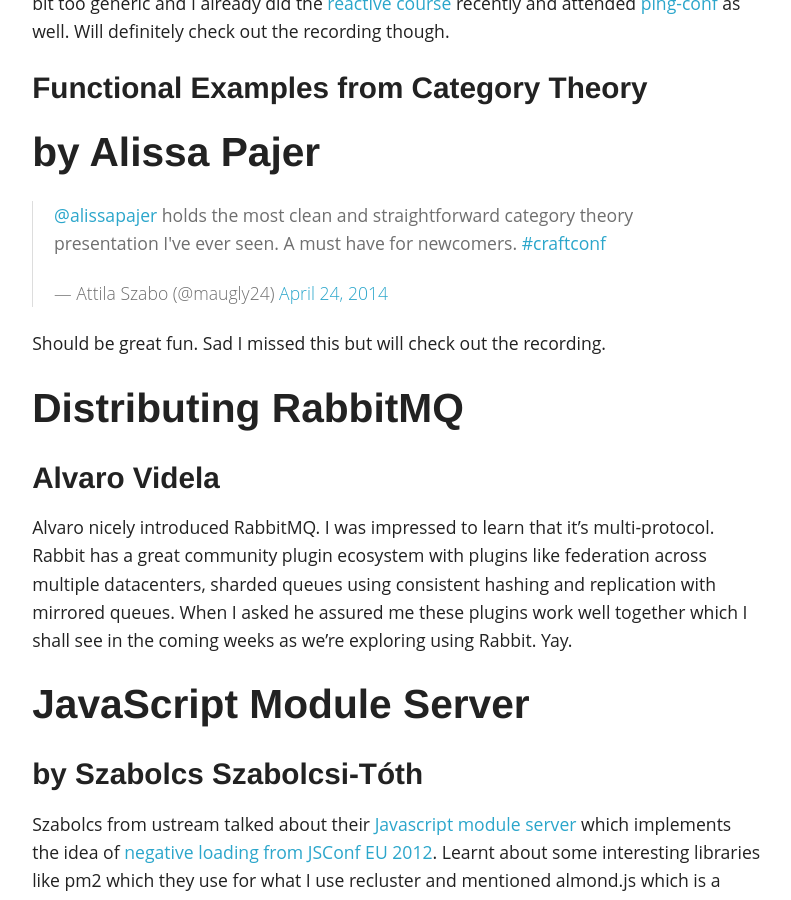
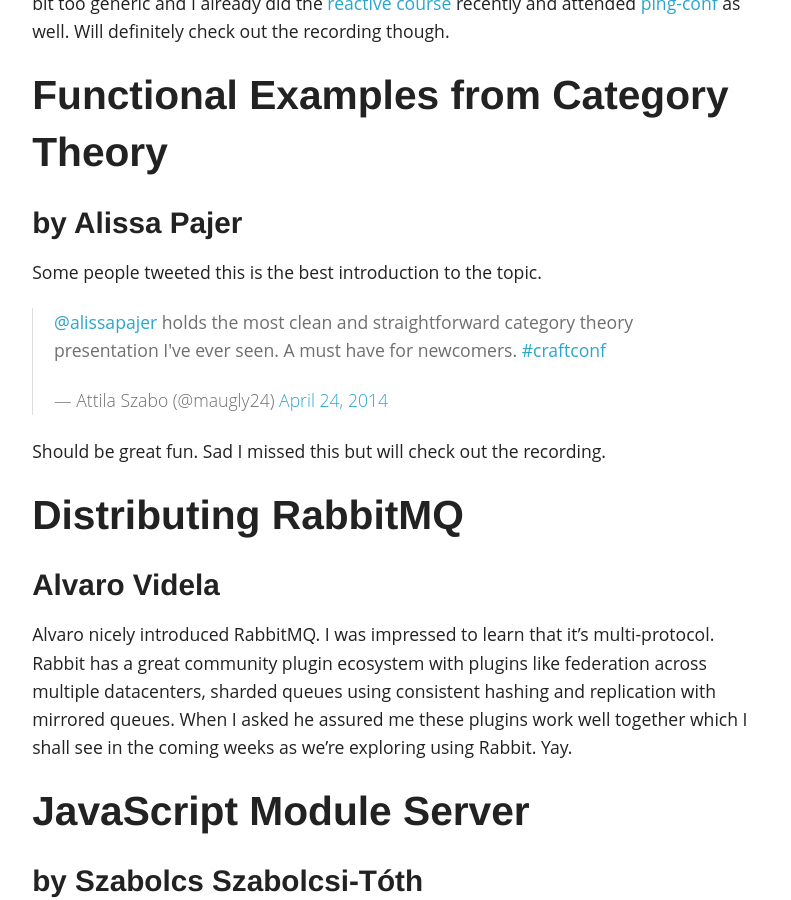
Before and after one commit to dublado/csabapalfi.github.io, a Jekyll site: the page built from _posts/2014-04-24-craftconf-day-2.md, in a window 1280 px wide and 900 px high, scrolled down 4194 px. Shown: the whole window, without its empty margins (243-1034 px from the left). Built offline with Jekyll 4.4.1, drawn with Linux system fonts in a browser that asks for light colours; Markdown is read by kramdown in place of the engine named in the settings; comment, search, counter and statistics services are not loaded.

Commit message:
fix typo, better wording

```diff
--- a/_posts/2014-04-24-craftconf-day-2.md
+++ b/_posts/2014-04-24-craftconf-day-2.md
@@ -104,8 +104,10 @@ It's not every day that you can see the **CTO of [Typesafe](http://typesafe.com/
 
 I deliberately chose a different presentation in this time-slot as I was afraid it would bit a bit too generic and I already did the [reactive course](https://www.coursera.org/course/reactive) recently and attended [ping-conf](http://www.ping-conf.com/) as well. Will definitely check out the recording though.
 
-### Functional Examples from Category Theory
-## by Alissa Pajer
+## Functional Examples from Category Theory
+### by Alissa Pajer
+
+Some people tweeted this is the best introduction to the topic.
 
 <blockquote class="twitter-tweet" lang="en"><p><a href="https://twitter.com/alissapajer">@alissapajer</a> holds the most clean and straightforward category theory presentation I&#39;ve ever seen. A must have for newcomers. <a href="https://twitter.com/search?q=%23craftconf&amp;src=hash">#craftconf</a></p>&mdash; Attila Szabo (@maugly24) <a href="https://twitter.com/maugly24/statuses/459329626406670336">April 24, 2014</a></blockquote>
 <script async src="//platform.twitter.com/widgets.js" charset="utf-8"></script>
```
